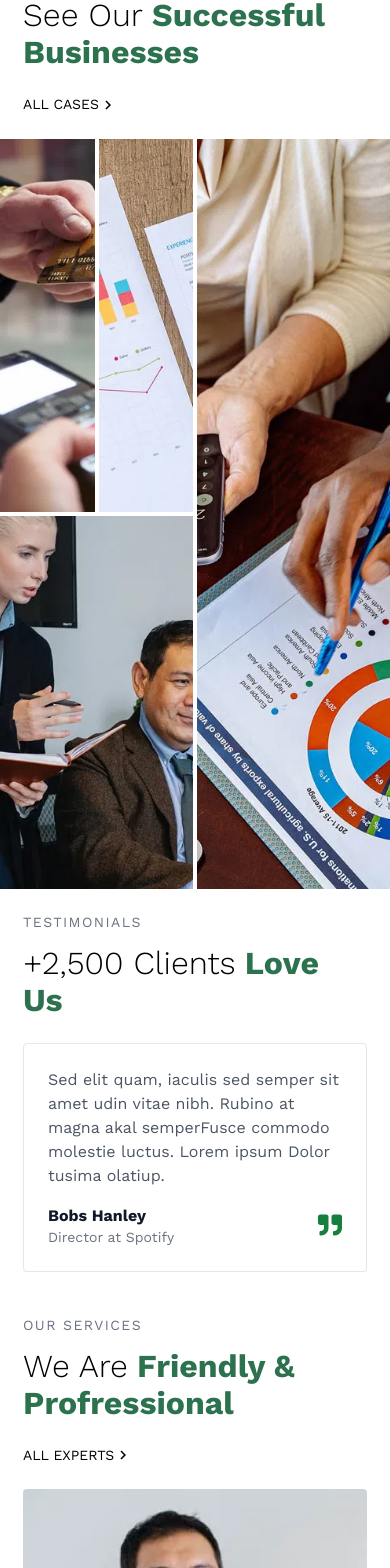
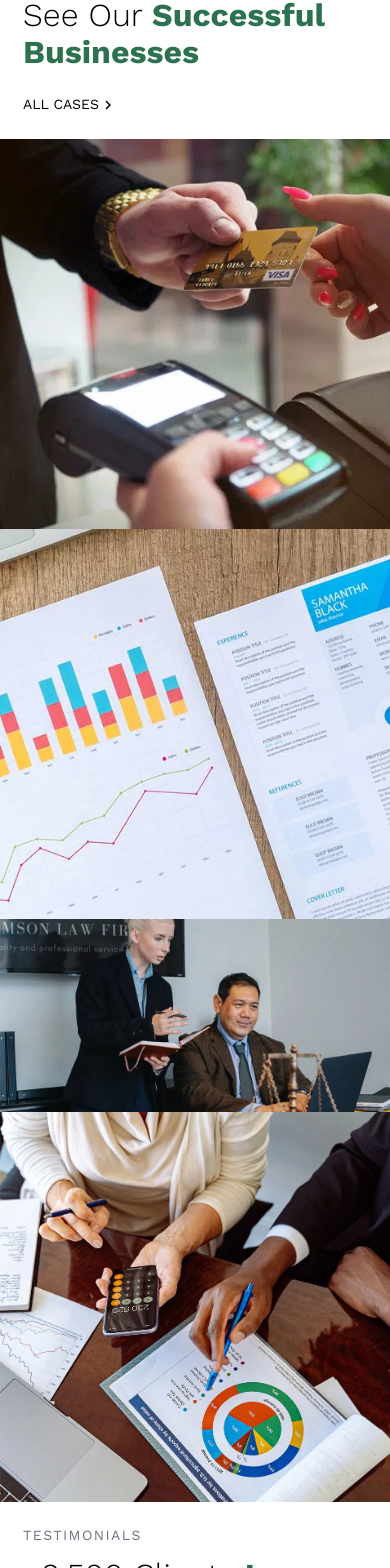
Before and after one commit to KE9SH1N/gbgaid, a Next.js app: page / in a window 390 px wide. Shown: the part 4595-6163 px from the top of the page. Built offline with nearby package versions, Linux system fonts and the light colour scheme.

Commit message:
added responsiveness for projects sections

```diff
--- a/src/app/componenets/projects/LatestProjects.tsx
+++ b/src/app/componenets/projects/LatestProjects.tsx
@@ -2,6 +2,7 @@ import Link from "next/link";
 import { MdKeyboardArrowRight } from "react-icons/md";
 import GSectionHead from "../common/GSectionHead";
 import Projects from "./Projects";
+import ProjectsForMobile from "./ProjectsForMobile";
 
 const LatestProjects = () => {
 	return (
@@ -23,7 +24,12 @@ const LatestProjects = () => {
 				</Link>
 			</div>
 
-			<Projects />
+			<div className="hidden lg:flex">
+				<Projects />
+			</div>
+			<div className="md:hidden">
+				<ProjectsForMobile />
+			</div>
 		</div>
 	);
 };
--- /dev/null
+++ b/src/app/componenets/projects/ProjectsForMobile.tsx
@@ -0,0 +1,49 @@
+import Image from "next/image";
+
+const ProjectsForMobile = () => {
+	return (
+		<div className="w-full c-container bg-red-400 my-6">
+			<div className="ct-flex-start flex-col w-full gap-x-1">
+				<div className="w-full relative overflow-hidden group">
+					<Image
+						src={"/images/projects/2.webp"}
+						alt="project image 2"
+						width={477}
+						height={477}
+						className="object-cover"
+					/>
+				</div>
+				<div className="w-full relative overflow-hidden group">
+					<Image
+						src={"/images/projects/3.webp"}
+						alt="project image 3"
+						width={477}
+						height={477}
+						className="object-cover"
+					/>
+				</div>
+
+				<div className="w-full relative overflow-hidden group">
+					<Image
+						src={"/images/projects/4.webp"}
+						alt="project image 3"
+						width={960}
+						height={474}
+						className="object-cover"
+					/>
+				</div>
+				<div className="w-full relative overflow-hidden group">
+					<Image
+						src={"/images/projects/1.webp"}
+						alt="project image 3"
+						width={477}
+						height={477}
+						className="object-cover"
+					/>
+				</div>
+			</div>
+		</div>
+	);
+};
+
+export default ProjectsForMobile;
```
